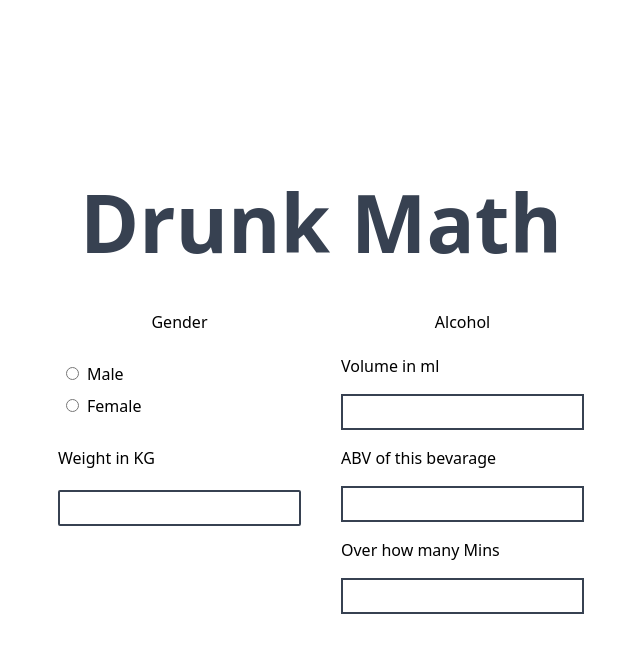
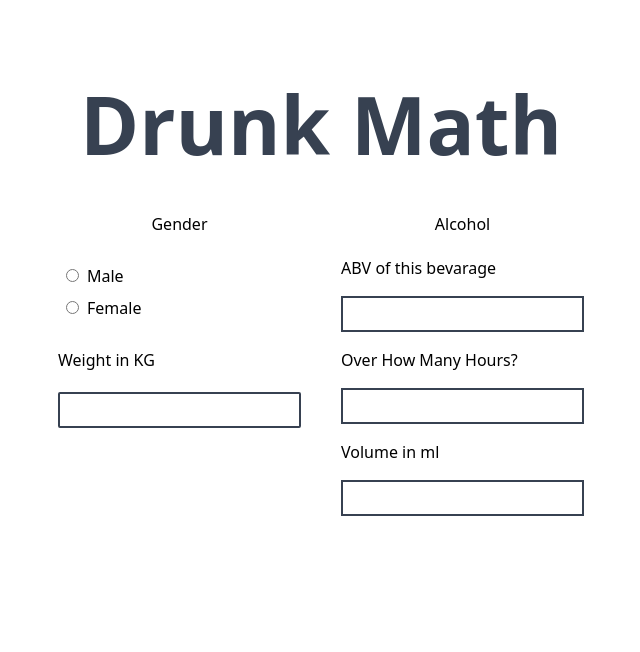
Before and after one commit to mrsomia/drunk-math, a Next.js app: page / in a window 1280 px wide. Shown: the top 652 px of the page, without its empty margins (319-959 px from the left). Built offline with nearby package versions, Linux system fonts and the light colour scheme.

Commit message:
WIP: Charts render but look bad
They are just straight lines and the idea seems useless
will explore a table

```diff
--- a/package.json
+++ b/package.json
@@ -11,6 +11,7 @@
   "dependencies": {
     "next": "12.3.1",
     "react": "18.2.0",
+    "react-charts": "3.0.0-beta.50",
     "react-dom": "18.2.0",
     "zod": "^3.18.0"
   },
--- /dev/null
+++ b/src/components/graph.tsx
@@ -0,0 +1,79 @@
+import { useMemo } from 'react'
+import dynamic from 'next/dynamic'
+import { AxisOptions } from 'react-charts'
+import { calcMLRequired } from '../utils';
+
+const Chart = dynamic(() => import("react-charts").then((mod) => mod.Chart), {
+  ssr: false,
+});
+
+interface GraphProps {
+  isMale: boolean;
+  ABV: number;
+  weight: number;
+  time?: number;
+}
+
+// does this need to be an object with keys???
+const bacDrunkLevels = [0.02, 0.05, 0.1, 0.15, 0.2, 0.25, 0.3, 0.35, 0.4]
+
+type Amount = {
+  time: number;
+  amount: number;
+}
+
+type Series = {
+  label: string;
+  data: Amount[]
+}
+
+function Graph({ isMale, ABV, weight, time = 6}: GraphProps) {
+
+  const data: Series[] = bacDrunkLevels.map(BAC => {
+    const total = calcMLRequired({ isMale, ABV, time , weightInKG: weight, BAC})
+    const timeUp = Math.ceil(time)
+    const amounts = new Array(timeUp).fill(0).map((_, i) => {
+      return {
+      time: i,
+      amount: (i+1) * (total/timeUp),
+      }
+    })
+    return {
+      label: BAC.toString(),
+      data: amounts
+    }
+  })
+
+  const primaryAxis = useMemo(
+     (): AxisOptions<Amount> => ({
+       getValue: datum => datum.time
+     }),
+     []
+   )
+
+  const secondaryAxes = useMemo(
+     (): AxisOptions<Amount>[] => [
+       {
+         getValue: datum => datum.amount,
+       },
+     ],
+     []
+   )
+
+  console.log(data)
+
+  return (
+    <div>
+      <Chart
+        options={{
+        data,
+        //@ts-expect-error
+        primaryAxis,
+        //@ts-expect-error
+        secondaryAxes
+      }}
+      />
+    </div>
+  )}
+
+export default Graph
--- a/src/pages/index.tsx
+++ b/src/pages/index.tsx
@@ -1,5 +1,6 @@
 import type { NextPage } from "next";
 import { Dispatch, SetStateAction, useState } from "react";
+import Graph from "../components/graph";
 import { calcAlcoholInKG, calcBAC } from "../utils";
 
 const Home: NextPage = () => {
@@ -18,8 +19,8 @@ const Home: NextPage = () => {
 
   return (
     <>
-      <main className="container mx-auto flex min-h-screen flex-col items-center justify-center p-4">
-        <h1 className="text-5xl font-extrabold leading-normal text-gray-700 md:text-[5rem]">
+      <main className="container mx-auto flex min-h-screen flex-col items-center p-4">
+        <h1 className="text-5xl font-extrabold leading-normal text-gray-700 md:text-[5rem] mt-12">
           Drunk Math
         </h1>
         <form className="grid grid-cols-1 sm:grid-cols-2 gap-6 m-4 " onSubmit={(e) => e.preventDefault()}>
@@ -85,23 +86,6 @@ const Home: NextPage = () => {
 
             <div className="flex flex-col">
               <label
-                htmlFor="ml"
-                className="font-medium p-2"
-              >
-                Volume in ml
-              </label>
-              <input
-                className="border-solid border-2 border-gray-700 round-sm p-1 m-2"
-                type="number"
-                name="ml"
-                id="ml"
-                value={ml ?? ""}
-                onChange={handleNumericValueChange(setMl)}
-                />
-            </div>
-
-            <div className="flex flex-col">
-              <label
                 htmlFor="ABV"
                 className="font-medium p-2"
               >
@@ -119,24 +103,42 @@ const Home: NextPage = () => {
 
             <div className="flex flex-col">
               <label
-                htmlFor="mins"
+                htmlFor="hours"
                 className="font-medium p-2"
               >
-                Over how many Mins
+                Over How Many Hours?
               </label>
               <input
                 className="border-solid border-2 border-gray-700 round-sm p-1 m-2"
                 type="number"
                 name="time"
-                id="mins"
+                id="hours"
                 value={time ?? ""}
                 onChange={handleNumericValueChange(setTime)}
                 />
             </div>
+
+            <div className="flex flex-col">
+              <label
+                htmlFor="ml"
+                className="font-medium p-2"
+              >
+                Volume in ml
+              </label>
+              <input
+                className="border-solid border-2 border-gray-700 round-sm p-1 m-2"
+                type="number"
+                name="ml"
+                id="ml"
+                value={ml ?? ""}
+                onChange={handleNumericValueChange(setMl)}
+                />
+            </div>
+
           </fieldset>
         </form>
 
-        {weight && isMale != null  && time && ml && abv && (
+        {weight && isMale !== null  && time && ml && abv && (
           <div>
             <p>
               Your BAC would be:{" "}
@@ -144,11 +146,15 @@ const Home: NextPage = () => {
                 alcholConsumed: calcAlcoholInKG(ml, abv),
                 isMale: isMale,
                 weightInKG: weight,
-                timeInHours: (time/60),
+                timeInHours: time,
               })}`}
             </p>
           </div>
         )}
+
+        { weight && isMale !== null && abv &&
+          <Graph weight={weight} isMale={isMale} ABV={abv} time={time ? time : undefined} />
+        }
       </main>
     </>
   );
--- a/src/utils.ts
+++ b/src/utils.ts
@@ -14,3 +14,18 @@ export function calcBAC({ alcholConsumed, isMale, weightInKG, timeInHours }: {
   const eBAC = alcholConsumed / (waterRatio * weightInKG) * 100 - (metabolism * timeInHours)
   return Math.max(eBAC, 0)
 }
+
+export function calcMLRequired({ isMale, weightInKG, ABV, BAC, time } : {
+  isMale: boolean;
+  weightInKG: number;
+  ABV: number;
+  BAC: number;
+  time: number;
+}) {
+  const metabolism = isMale ? 0.015 : 0.017
+  const waterRatio = isMale ? 0.68 : 0.55
+  const alcoholInKG = (BAC + (metabolism * time)) / 100 * (waterRatio * weightInKG)
+  const alcoholInML = alcoholInKG * 1000 * 10/8
+  const mlToDrink = alcoholInML * (100/ABV)
+  return mlToDrink
+}
```
Also changed, not shown: 1 other file (tests, documents, lock files or other folders).
